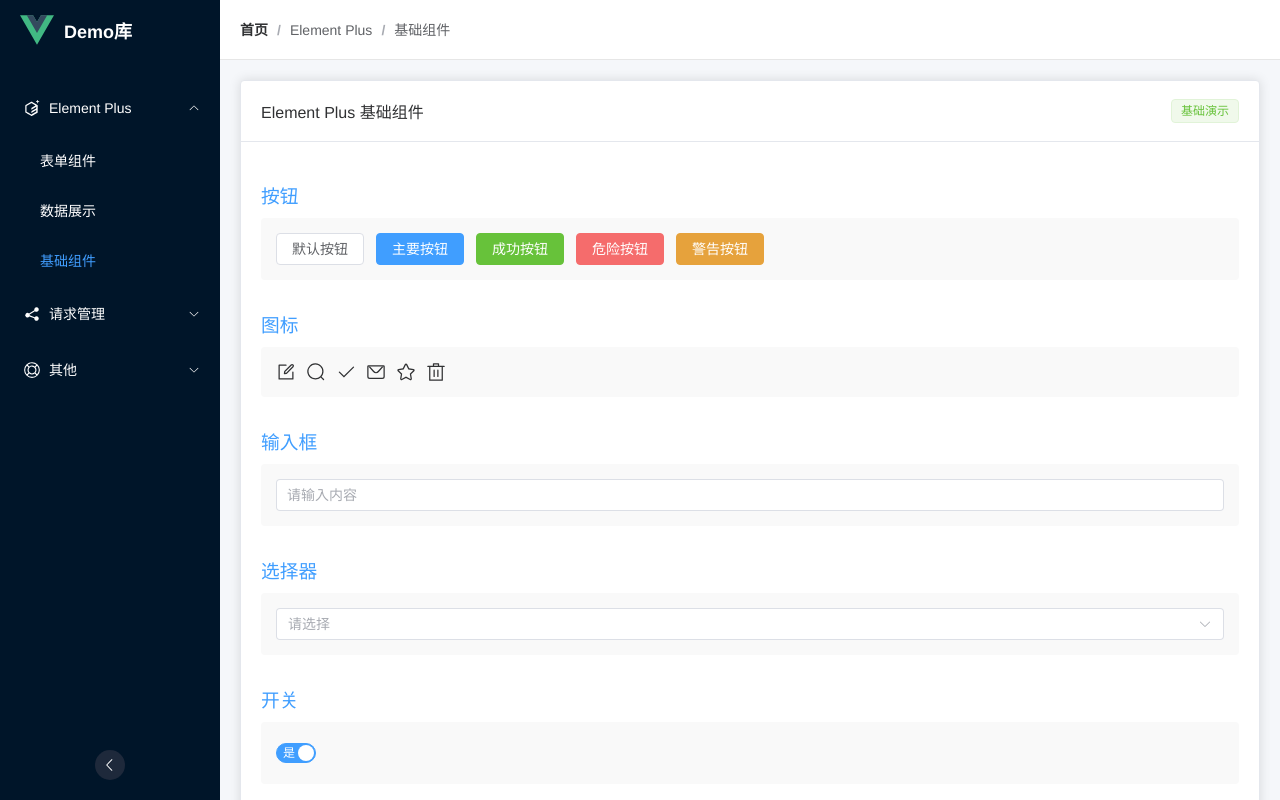
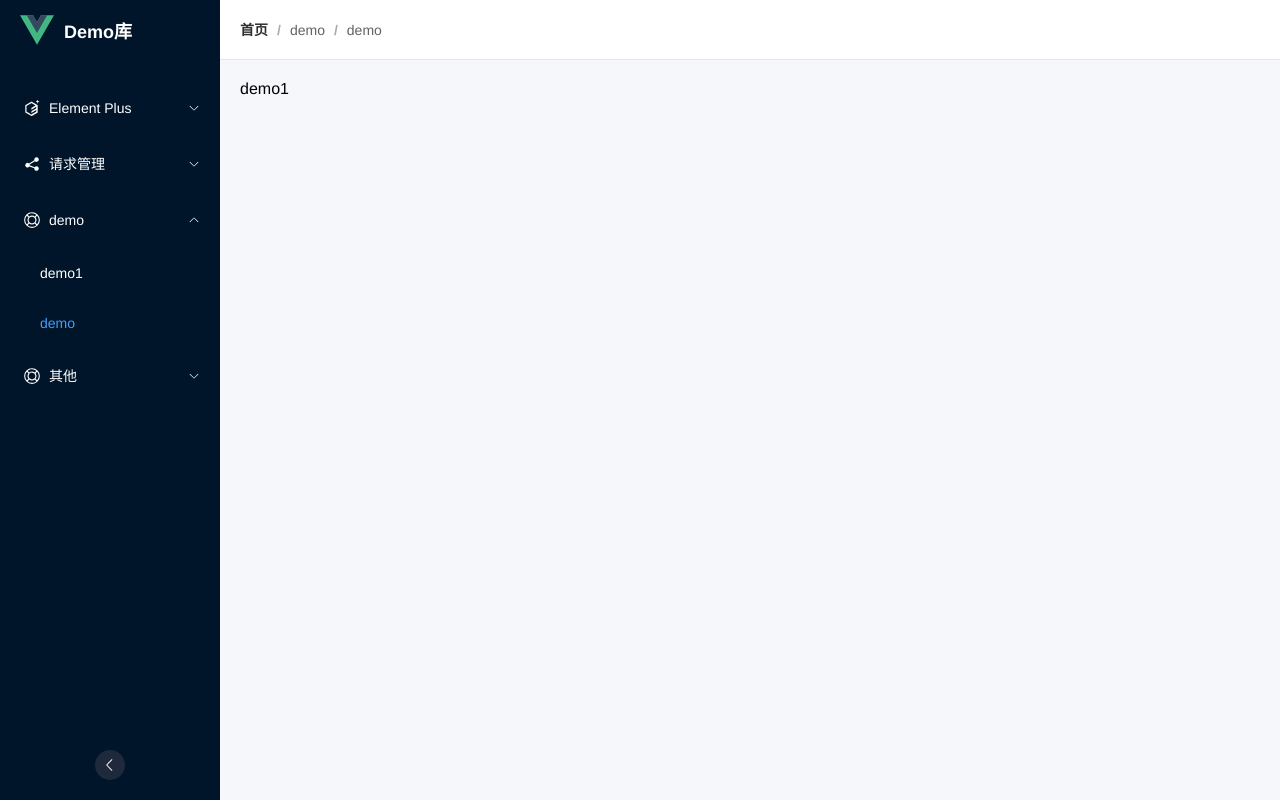
Before and after one commit to BINGWU2003/bing-wu-demo, a Vue app: page /#/ in a window 1280 px wide. Built offline with nearby package versions, Linux system fonts and the light colour scheme.

Commit message:
更新路由配置，移除 ElementBasic 组件，新增 Demo1 组件并设置相应路由，添加 demo1 视图文件以展示基本内容。

```diff
--- a/src/router/index.js
+++ b/src/router/index.js
@@ -1,12 +1,11 @@
 import { createRouter, createWebHashHistory } from 'vue-router'
 
-// Element Plus demos
-const ElementBasic = () => import('../views/element-plus/BasicView.vue')
 const ElementForm = () => import('../views/element-plus/FormView.vue')
 const ElementData = () => import('../views/element-plus/DataView.vue')
 
 // 请求管理
 const BasicView = () => import('../views/bingwu-request-manager/BasicView.vue')
+const Demo1 = () => import('../views/demo/demo1.vue')
 
 const router = createRouter({
   history: createWebHashHistory(import.meta.env.BASE_URL),
@@ -15,10 +14,10 @@
     {
       path: '/',
       name: 'home',
-      component: ElementBasic,
+      component: Demo1,
       meta: {
-        title: '基础组件',
-        parent: 'Element Plus',
+        title: 'demo',
+        parent: 'demo',
       },
     },
     // Element Plus路由组
@@ -60,6 +59,15 @@
         title: '关于',
       },
     },
+    {
+      path: '/demo/demo1',
+      name: 'demo1',
+      component: Demo1,
+      meta: {
+        title: 'demo1',
+        parent: 'demo',
+      },
+    },
   ],
 })
 
--- /dev/null
+++ b/src/views/demo/demo1.vue
@@ -0,0 +1,7 @@
+<template>
+  <div>demo1</div>
+</template>
+
+<script setup></script>
+
+<style lang="scss" scoped></style>
```
